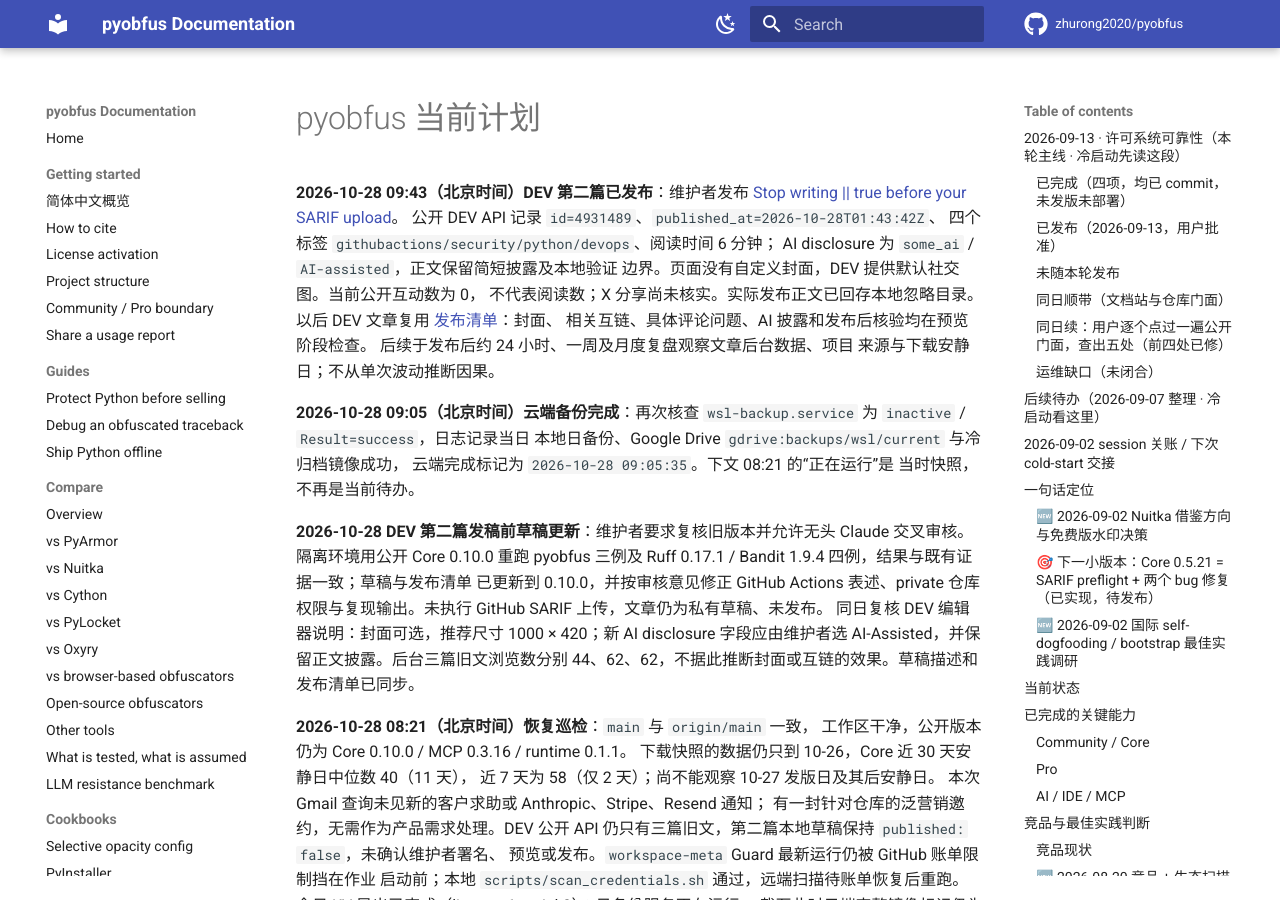
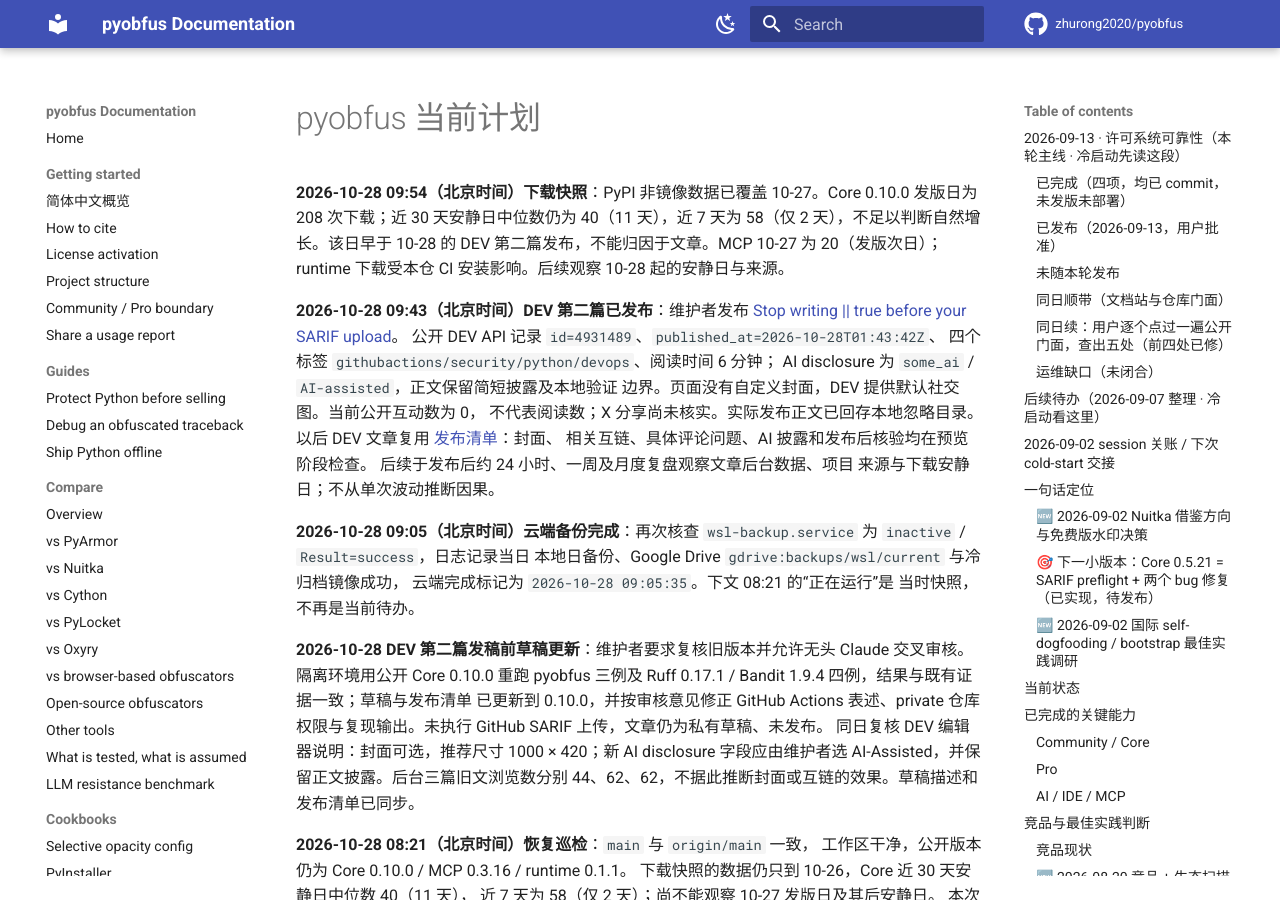
Before and after one commit to zhurong2020/pyobfus, an MkDocs documentation site: the page built from docs/CURRENT_PLAN_ZH.md, in a window 1280 px wide and 900 px high. Built offline with MkDocs 1.6.1 and Material for MkDocs 9.7.7, drawn with Linux system fonts in a browser that asks for light colours; comment, search, counter and statistics services are not loaded.

Commit message:
docs: record Core 0.10.0 release-day downloads

```diff
--- a/docs/CURRENT_PLAN_ZH.md
+++ b/docs/CURRENT_PLAN_ZH.md
@@ -1,4 +1,10 @@
 # pyobfus 当前计划
+
+**2026-10-28 09:54（北京时间）下载快照**：PyPI 非镜像数据已覆盖
+10-27。Core 0.10.0 发版日为 208 次下载；近 30 天安静日中位数仍为
+40（11 天），近 7 天为 58（仅 2 天），不足以判断自然增长。该日早于
+10-28 的 DEV 第二篇发布，不能归因于文章。MCP 10-27 为 20（发版次日）；
+runtime 下载受本仓 CI 安装影响。后续观察 10-28 起的安静日与来源。
 
 **2026-10-28 09:43（北京时间）DEV 第二篇已发布**：维护者发布
 [Stop writing || true before your SARIF upload](https://dev.to/zhurong2020/stop-writing-true-before-your-sarif-upload-16ih)。
```
Also changed, not shown: docs/TODO.md (+3 -2 lines).
